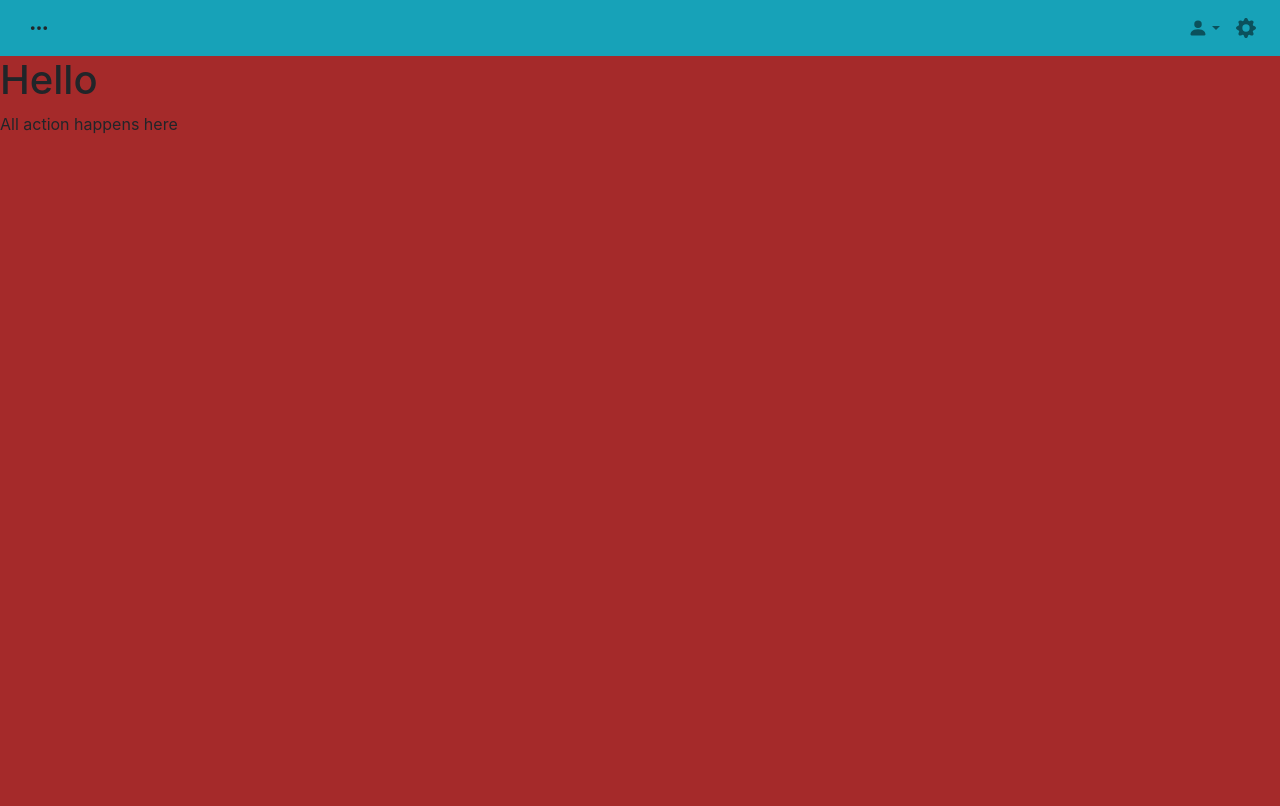
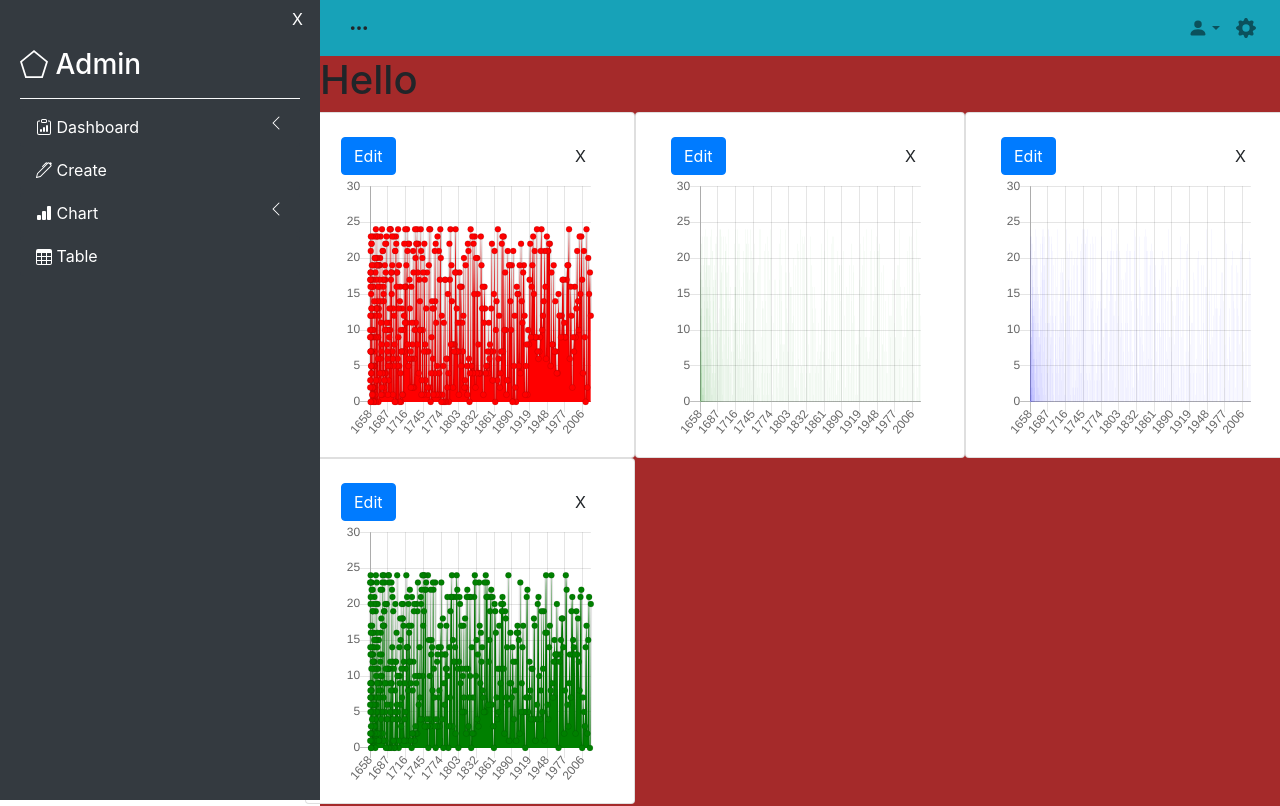
Before and after one commit to AndSzy/Admin-Dashboard, a Vue app: page / in a window 1280 px wide. Shown: the top 806 px of the page. Built offline with nearby package versions, Linux system fonts and the light colour scheme.

Commit message:
MyComponent Added

```diff
--- a/package.json
+++ b/package.json
@@ -9,8 +9,11 @@
   },
   "dependencies": {
     "bootstrap-vue": "^2.20.1",
+    "chart.js": "^2.9.4",
     "core-js": "^3.6.5",
+    "uuid": "^8.3.2",
     "vue": "^2.6.11",
+    "vue-chartjs": "^3.5.1",
     "vue-router": "^3.2.0"
   },
   "devDependencies": {
--- /dev/null
+++ b/src/components/BarChart.js
@@ -0,0 +1,59 @@
+import { Bar } from 'vue-chartjs'
+
+export default {
+  extends: Bar,
+  props: {
+    dataset: Array,
+    color: String
+},
+  watch: {
+    color() {
+        this.data.datasets[0].backgroundColor = this.color;
+        this.$data._chart.update();
+        // this.renderChart(this.data, this.options);
+    },
+    dataset() {
+        this.data.datasets[0].data = this.dataset;
+        this.$data._chart.update();
+    }
+  },
+  data() {
+      return {
+        data: {
+            datasets: [
+                {
+                    label: 'no label',
+                    backgroundColor: this.color,
+                    data: this.dataset,
+                }
+            ]
+        },
+        options: {
+            animation: {
+                duration: 0
+            },
+            legend: {
+                display: false
+            },
+            scales: {
+                xAxes: [{
+                    type: 'time',
+                    distribution: 'linear',
+                    ticks: {
+                        source: 'auto',
+                        autoSkip: true
+                    }
+                }],
+                yAxes: [{
+                    ticks: {
+                        max: 30
+                    }
+                }]
+            }
+        }
+      }
+  },
+  mounted () {
+    this.renderChart(this.data, this.options)
+  }
+}
--- /dev/null
+++ b/src/components/LineChart.js
@@ -0,0 +1,59 @@
+import { Line } from 'vue-chartjs'
+
+export default {
+  extends: Line,
+  props: {
+      dataset: Array,
+      color: String
+  },
+  watch: {
+    color() {
+        this.data.datasets[0].backgroundColor = this.color;
+        this.$data._chart.update();
+        // this.renderChart(this.data, this.options);
+    },
+    dataset() {
+        this.data.datasets[0].data = this.dataset;
+        this.$data._chart.update();
+    }
+  },
+  data() {
+      return {
+        data: {
+            datasets: [
+                {
+                    label: 'no label',
+                    backgroundColor: this.color,
+                    data: this.dataset,
+                }
+            ]
+        },
+        options: {
+            animation: {
+                duration: 0
+            },
+            legend: {
+                display: false
+            },
+            scales: {
+                xAxes: [{
+                    type: 'time',
+                    distribution: 'linear',
+                    ticks: {
+                        source: 'auto',
+                        autoSkip: true
+                    }
+                }],
+                yAxes: [{
+                    ticks: {
+                        max: 30
+                    }
+                }]
+            }
+        }
+      }
+  },
+  mounted () {
+    this.renderChart(this.data, this.options)
+  }
+}
--- /dev/null
+++ b/src/components/MyComponent.vue
@@ -0,0 +1,59 @@
+<template>
+  <div class="card">
+    <div class="card-body">
+      <div class="my-1">
+        <button class="btn btn-primary" @click="openModal">Edit</button>
+        <button class="btn float-right" @click="closeComponent">X</button>
+      </div>
+
+      <line-chart
+        v-if="chart.chartType === 'Line'"
+        :color="chart.color"
+        :dataset="chart.dataset"
+      ></line-chart>
+      <bar-chart
+        v-else-if="chart.chartType === 'Bar'"
+        :color="chart.color"
+        :dataset="chart.dataset"
+      ></bar-chart>
+    </div>
+  </div>
+</template>
+
+<script>
+import LineChart from "./LineChart.js";
+import BarChart from "./BarChart.js";
+
+export default {
+  components: {
+    LineChart,
+    BarChart,
+  },
+  props: {
+    chart: Object,
+    openModalAction: Function,
+    closeComponentAction: Function
+  },
+  data() {
+    return {
+      TheModalLink: {
+        name: "TheModal",
+        params: {
+          chart: this.charts,
+        },
+      },
+    };
+  },
+  methods: {
+    openModal() {
+      this.openModalAction(this.chart);
+    },
+    closeComponent() {
+      this.closeComponentAction(this.chart);
+    }
+  },
+};
+</script>
+
+<style scoped>
+</style>
--- a/src/components/TheSidebar.vue
+++ b/src/components/TheSidebar.vue
@@ -4,23 +4,46 @@
       <b-icon icon="three-dots"></b-icon>
        </b-btn> -->
 
-    <b-sidebar text-variant="white" id="sidebar-1" no-header v-model="isSidebarOpen">
+    <b-sidebar
+      text-variant="white"
+      id="sidebar-1"
+      no-header
+      v-model="isSidebarOpen"
+    >
       <slot></slot>
       <div class="mx-1 my-5">
-        <b-nav vertical>
-          <b-nav-text @click="openChild">
-            Active
+        <h3 class="mx-3 pb-3 border-bottom border-light">
+          <b-icon icon="pentagon"></b-icon>
+          Admin
+        </h3>
+        <b-nav vertical class="px-3">
+          <b-nav-text @click="openChild('dashboard')">
+            <b-icon icon="clipboard-data"></b-icon>
+            Dashboard
             <b-icon icon="chevron-left" class="float-right"></b-icon>
+          </b-nav-text>
+          <b-nav vertical :class="{ visible: dashboardOpen }" id="child">
+            <b-nav-text>Home</b-nav-text>
+            <b-nav-text>Secondary</b-nav-text>
+          </b-nav>
+          <b-nav-text>
+            <b-icon icon="pen"></b-icon>
+            Create</b-nav-text
+          >
+          <b-nav-text @click="openChild('chart')">
+            <b-icon icon="bar-chart-fill"></b-icon>
 
-
-            </b-nav-text>
-          <b-nav vertical :class="{notVisible: !open}" id="child">
-            <b-nav-text>aaaa</b-nav-text>
-          <b-nav-text>aaaa Link</b-nav-text>
+            Chart
+            <b-icon icon="chevron-left" class="float-right"></b-icon>
+          </b-nav-text>
+          <b-nav vertical :class="{ visible: chartOpen }" id="child">
+            <b-nav-text>Data</b-nav-text>
+            <b-nav-text>Color</b-nav-text>
           </b-nav>
-          <b-nav-text>Link</b-nav-text>
-          <b-nav-text>Another Link</b-nav-text>
-          <b-nav-text disabled>Disabled</b-nav-text>
+          <b-nav-text disabled>
+            <b-icon icon="table"></b-icon>
+            Table</b-nav-text
+          >
         </b-nav>
       </div>
     </b-sidebar>
@@ -32,14 +55,20 @@ export default {
   props: ["isSidebarOpen"],
   data() {
     return {
-      open: false,
-    }
+      dashboardOpen: false,
+      chartOpen: false
+    };
   },
   methods: {
-    openChild() {
-      this.open = !this.open
-    }
-  }
+    openChild(target) {
+      if(target === 'dashboard') {
+        this.dashboardOpen = !this.dashboardOpen;
+      } else if (target === 'chart') {
+        this.chartOpen = !this.chartOpen;
+      }
+
+    },
+  },
 };
 </script>
 
@@ -50,14 +79,13 @@ export default {
 
 .navbar-text {
   background-color: #343a40;
-  padding: .5rem 1rem;
-  border-radius: .25rem;
-  margin-bottom: .2rem;
-
+  padding: 0.5rem 1rem;
+  border-radius: 0.25rem;
+  margin-bottom: 0.2rem;
 }
 
 .navbar-text:hover {
-  background-color: #484D53;
+  background-color: #484d53;
   cursor: pointer;
 }
 
@@ -65,7 +93,16 @@ export default {
   background-color: #343a40;
 }
 
-#child.notVisible {
-  display: none;
+#child {
+  height: 0;
+  overflow: hidden;
+
+
+}
+
+#child.visible {
+  transition: opacity 1s ease-out;
+  height: auto;
+  transition: all 0.5s;
 }
 </style>
--- /dev/null
+++ b/src/components/fake/FakeData.js
@@ -0,0 +1,19 @@
+
+  function generateData(n) {
+    let currentDate = new Date();
+    const arr = [];
+    for(let i = n; i--; i>0) {
+      let newObj = {};
+      newObj.x = currentDate.setDate(-i);
+      newObj.y = Math.floor(Math.random() * 25);
+      arr.push(newObj);
+    }
+    return arr;
+  }
+
+  const dataset1 = generateData(500);
+  const dataset2 = generateData(500);
+
+
+
+  export { dataset1, dataset2 };
--- a/src/views/Home.vue
+++ b/src/views/Home.vue
@@ -18,30 +18,102 @@
       :class="{ active: isSidebarOpen, noActive: !isSidebarOpen }"
     >
       <h1>Hello</h1>
+      <div class="row">
+        <my-component
+        class="col-12 col-sm-6 col-lg-4"
+          v-for="chart in charts"
+          :key="chart.id"
+          :chart="chart"
+          :openModalAction="openComponentModal"
+          :closeComponentAction="closeMyComponent"
+      ></my-component>
+      </div>
 
-      <p>All action happens here</p>
     </div>
   </div>
 </template>
 
 <script>
+import MyComponent from '../components/MyComponent.vue';
 import TheNavbar from "../components/TheNavbar.vue";
 import TheSidebar from "../components/TheSidebar.vue";
+
+import { dataset1, dataset2 } from "../components/fake/FakeData.js";
+
+import { v4 as uuidv4 } from 'uuid';
 
 export default {
   name: "Home",
   components: {
     TheNavbar,
     TheSidebar,
+    MyComponent,
+  },
+   mounted() {
+    this.newComponent({color: "red", chartType: "Line", datasetName: "data2"});
+    this.newComponent({color: "green", chartType: "Bar", datasetName: "data2"});
+    this.newComponent({color: "blue", chartType: "Bar", datasetName: "data1"});
+    this.newComponent({color: "green", chartType: "Line", datasetName: "data1"});
+
+    // console.log("mounted");
   },
   data() {
     return {
-      isSidebarOpen: false,
+      isSidebarOpen: true,
+      dataset1,
+      dataset2,
+      charts: [],
     };
   },
   methods: {
     toggleSidebar() {
       this.isSidebarOpen = !this.isSidebarOpen;
+    },
+    openComponentModal(editedChart) {
+      this.$router.push({
+        name: "TheModal",
+        params: {
+          chart: editedChart,
+        },
+      });
+    },
+    closeComponentModal() {
+      this.$router.push("/");
+    },
+    newComponent(newChart) {
+      let newChartObject = {};
+      newChartObject.id = uuidv4();
+      newChartObject.color = newChart.color;
+      newChartObject.chartType = newChart.chartType;
+      newChartObject.datasetName = newChart.datasetName;
+      if (newChart.datasetName === "data1") {
+        newChartObject.dataset = this.dataset1;
+      } else if (newChart.datasetName === "data2") {
+        newChartObject.dataset = this.dataset2;
+      }
+
+      this.charts.push(newChartObject);
+    },
+    updateCharts(currentChart) {
+      this.charts.forEach((chart) => {
+        if (chart.id === currentChart.id) {
+          chart.chartType = currentChart.chartType;
+          chart.color = currentChart.color;
+          if (currentChart.datasetName === "data1") {
+            chart.dataset = this.dataset1;
+          } else if (currentChart.datasetName === "data2") {
+            chart.dataset = this.dataset2;
+          }
+        }
+      });
+    },
+    closeMyComponent(closingChart) {
+      this.charts.forEach((chart) => {
+        if (chart.id === closingChart.id) {
+          const index = this.charts.indexOf(chart);
+          this.charts.splice(index, 1);
+        }
+      });
     },
   },
 };
```
Also changed, not shown: 1 other file (tests, documents, lock files or other folders).
